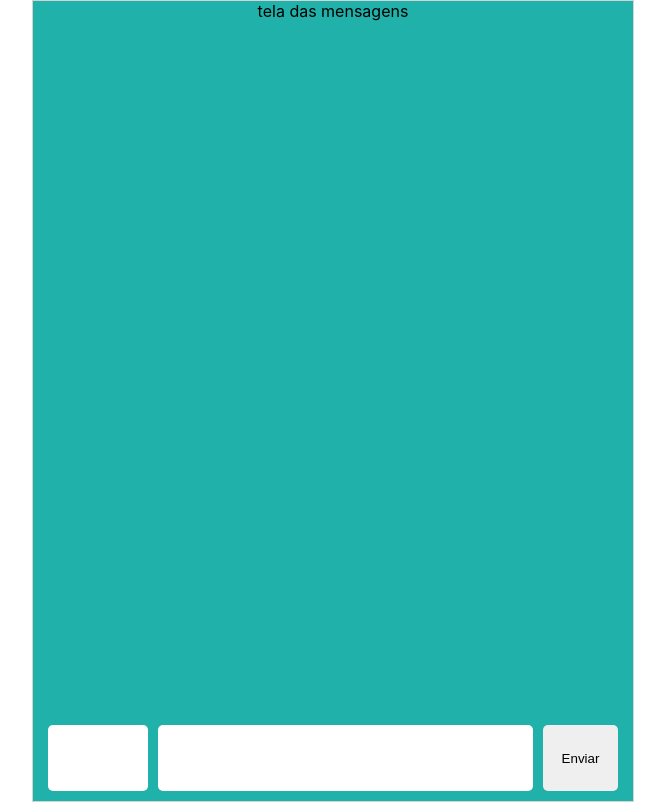
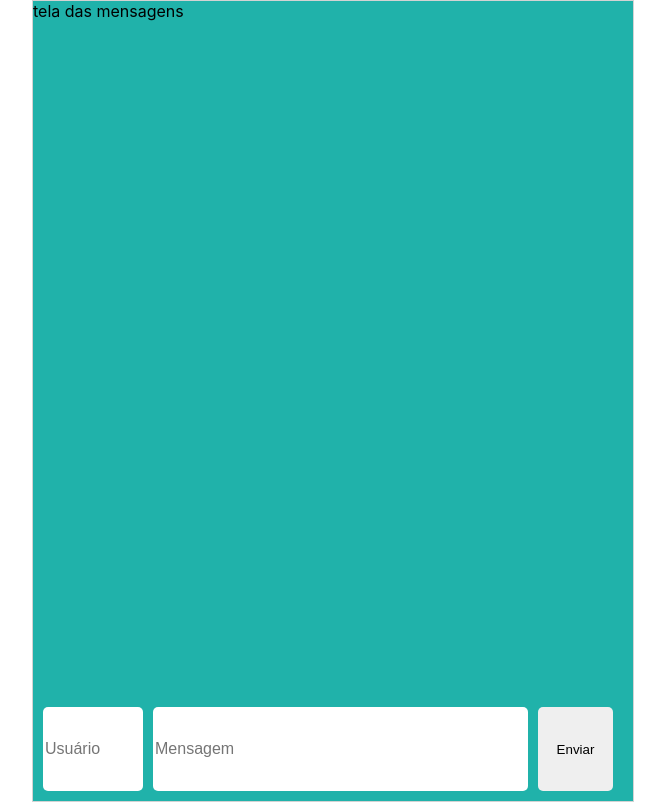
Before and after one commit to JoaoTrajano/whatsLab, a React (Create React App) app: page / in a window 1280 px wide. Shown: the whole page, without its empty margins (307-972 px from the left). Built offline with nearby package versions, Linux system fonts and the light colour scheme.

Commit message:
correcao do layout

```diff
--- a/src/App.css
+++ b/src/App.css
@@ -4,11 +4,9 @@ body {
     padding: 0;
 }
 .main {
-    display: flex;
-    justify-content: space-between;
-    align-items: center;
+    display: grid;
+    grid-template-rows: 87vh 1fr;
     min-height: 100vh;
-    flex-direction: column;
     margin: 0 auto;
     max-width: 600px;
     border: 1px solid lightgray;
@@ -30,11 +28,13 @@ body {
     min-height: 100vh;
     margin: 0 auto;
     width: 50%;
+    padding: 16px;
 }
 input {
-    min-height: 8vh;
+    min-height: 5vh;
     border: none;
     border-radius: 5px;
+    font-size: 16px;
 }
 
 button {
--- a/src/components/Form.js
+++ b/src/components/Form.js
@@ -4,8 +4,8 @@ export const Form = () => {
 
     return (
         <form className="container-form">
-            <input type="text" />
-            <input type="text" />
+            <input type="text" placeholder="Usuário" />
+            <input type="text" placeholder="Mensagem"/>
             <button>Enviar</button>
         </form>
     )
```
